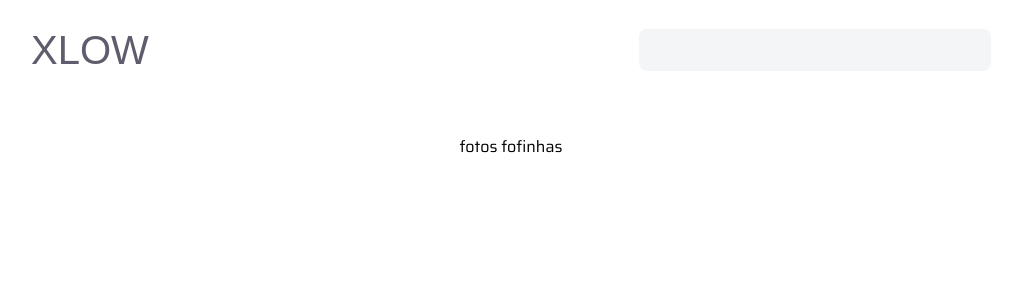
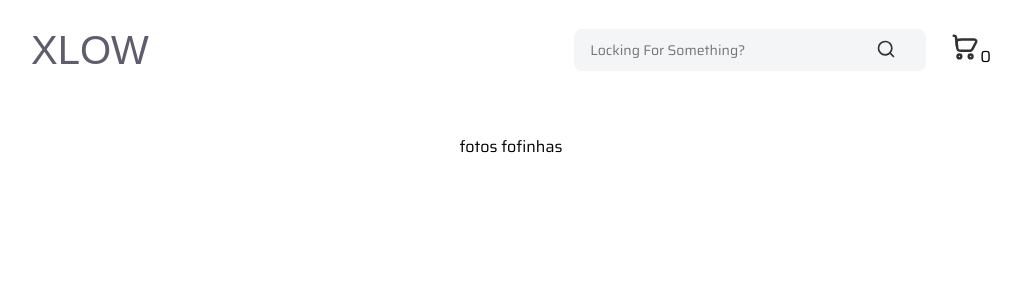
Before and after one commit to lelec0/DesafioXFlow, a Next.js app in the folder xlow/: page / in a window 1280 px wide. Shown: the top 300 px of the page, without its empty margins (129-1150 px from the left). Built offline with nearby package versions, Linux system fonts and the light colour scheme; a web font is replaced by a local one.

Commit message:
feat: header

```diff
--- a/xlow/src/app/globals.css
+++ b/xlow/src/app/globals.css
@@ -2,6 +2,7 @@
   --border-radius: 12px;
   --logo-color: #5d5d6d;
   --support-text: #737380;
+  --background-red: #de3838;
   --background-a: #f3f5f6;
 }
 
--- /dev/null
+++ b/xlow/src/components/Icons/cartIcon.tsx
@@ -0,0 +1,40 @@
+export function CartIcon() {
+  return (
+    <svg
+      width="30px"
+      height="30px"
+      viewBox="0 0 24 24"
+      fill="none"
+      xmlns="http://www.w3.org/2000/svg"
+    >
+      <path
+        opacity="0.1"
+        d="M5.60464 11.4417C5.79269 13.1343 5.88672 13.9805 6.45624 14.4903C7.02576 15 7.87723 15 9.58017 15H9.70588H13.4706H14.827C16.0002 15 16.5867 15 17.0627 14.7134C17.5387 14.4268 17.8132 13.9084 18.3621 12.8716L20.8303 8.20947C21.361 7.207 20.6343 6 19.5 6H9.70588H9.46906C7.38336 6 6.34051 6 5.74427 6.66616C5.14803 7.33231 5.2632 8.36878 5.49353 10.4417L5.60464 11.4417Z"
+        fill="#f3f5f6"
+      />
+      <path
+        d="M5.60464 11.4417C5.79269 13.1343 5.88672 13.9805 6.45624 14.4903C7.02576 15 7.87723 15 9.58017 15H9.70588H13.4706H14.827C16.0002 15 16.5867 15 17.0627 14.7134C17.5387 14.4268 17.8132 13.9084 18.3621 12.8716L20.8303 8.20947C21.361 7.207 20.6343 6 19.5 6V6H9.70588H9.46906C7.38336 6 6.34051 6 5.74427 6.66616C5.14803 7.33231 5.2632 8.36878 5.49353 10.4417L5.60464 11.4417Z"
+        stroke="#323232"
+        stroke-width="2"
+        stroke-linejoin="round"
+      />
+      <path
+        d="M3 3H3.5V3C4.1642 3 4.72218 3.49942 4.79553 4.15955L5.55558 11"
+        stroke="#323232"
+        stroke-width="2"
+        stroke-linecap="round"
+        stroke-linejoin="round"
+      />
+      <path
+        d="M9 19.5C9 20.3284 8.32843 21 7.5 21C6.67157 21 6 20.3284 6 19.5C6 18.6716 6.67157 18 7.5 18C8.32843 18 9 18.6716 9 19.5Z"
+        stroke="#323232"
+        stroke-width="2"
+      />
+      <path
+        d="M18 19.5C18 20.3284 17.3284 21 16.5 21C15.6716 21 15 20.3284 15 19.5C15 18.6716 15.6716 18 16.5 18C17.3284 18 18 18.6716 18 19.5Z"
+        stroke="#323232"
+        stroke-width="2"
+      />
+    </svg>
+  );
+}
--- /dev/null
+++ b/xlow/src/components/Icons/searchIcon.tsx
@@ -0,0 +1,29 @@
+export function SearchIcon() {
+  return (
+    <svg
+      width="20px"
+      height="20px"
+      viewBox="0 0 24 24"
+      fill="none"
+      xmlns="http://www.w3.org/2000/svg"
+    >
+      <path
+        opacity="0.1"
+        d="M19 11C19 15.4183 15.4183 19 11 19C6.58172 19 3 15.4183 3 11C3 6.58172 6.58172 3 11 3C15.4183 3 19 6.58172 19 11Z"
+        fill="#f3f5f6"
+      />
+      <path
+        d="M17 17L21 21"
+        stroke="#323232"
+        stroke-width="2"
+        stroke-linecap="round"
+        stroke-linejoin="round"
+      />
+      <path
+        d="M19 11C19 15.4183 15.4183 19 11 19C6.58172 19 3 15.4183 3 11C3 6.58172 6.58172 3 11 3C15.4183 3 19 6.58172 19 11Z"
+        stroke="#323232"
+        stroke-width="2"
+      />
+    </svg>
+  );
+}
--- /dev/null
+++ b/xlow/src/components/cart-input.tsx
@@ -0,0 +1,29 @@
+import { useLocalStorage } from "@/hooks/useLocalStorage";
+import { styled } from "styled-components";
+import { CartIcon } from "./Icons/cartIcon";
+
+const CartContainer = styled.div`
+  position: relative;
+`;
+const CartNumber = styled.span`
+  width: 20px;
+  height: 20px;
+  border-radius: 100%;
+  padding: 0 5px;
+  font-size: 10px;
+
+  background-color: var(--background-red);
+  color: white;
+
+  margin-left: -10px;
+`;
+
+export function CartInput() {
+  const { value } = useLocalStorage("cart-items");
+  return (
+    <CartContainer>
+      <CartIcon />
+      {value.length && <CartNumber>{value.length}</CartNumber>}
+    </CartContainer>
+  );
+}
--- a/xlow/src/components/header.tsx
+++ b/xlow/src/components/header.tsx
@@ -1,7 +1,8 @@
 "use client";
 import { styled } from "styled-components";
 import { Saira_Stencil_One } from "next/font/google";
-import { SearchInput } from "./search-input";
+import { SearchInputWithIcon } from "./search-input";
+import { CartInput } from "./cart-input";
 
 const sairaStencil = Saira_Stencil_One({
   weight: ["400"],
@@ -13,7 +14,15 @@ const HeaderTag = styled.header`
   align-items: center;
   justify-content: space-between;
   padding: 20px 160px;
+
+  > div {
+    display: flex;
+    align-items: center;
+    justify-content: center;
+    gap: 24px;
+  }
 `;
+
 const LogoTag = styled.a`
   color: var(--logo-color);
   font-weight: 400;
@@ -27,7 +36,10 @@ export function Header(props: HeaderProps) {
   return (
     <HeaderTag>
       <LogoTag className={sairaStencil.className}>XLOW</LogoTag>
-      <SearchInput />
+      <div>
+        <SearchInputWithIcon />
+        <CartInput />
+      </div>
     </HeaderTag>
   );
 }
--- a/xlow/src/components/search-input.tsx
+++ b/xlow/src/components/search-input.tsx
@@ -1,4 +1,5 @@
 import { styled } from "styled-components";
+import { SearchIcon } from "./Icons/searchIcon";
 
 export const SearchInput = styled.input`
   width: 352px;
@@ -14,3 +15,22 @@ export const SearchInput = styled.input`
   line-height: 22px;
   color: var(--support-text);
 `;
+
+const SearchInputContainer = styled.div`
+  position: relative;
+  width: 352px;
+
+  svg {
+    position: absolute;
+    right: 30px;
+    top: 10px;
+  }
+`;
+export function SearchInputWithIcon() {
+  return (
+    <SearchInputContainer>
+      <SearchInput placeholder="Locking For Something?" />
+      <SearchIcon />
+    </SearchInputContainer>
+  );
+}
--- /dev/null
+++ b/xlow/src/hooks/useLocalStorage.tsx
@@ -0,0 +1,25 @@
+import { useState } from "react";
+
+export function useLocalStorage<T>(item: string) {
+  const [value, setValue] = useState(() => {
+    const storedValue = localStorage.getItem(item);
+    if (storedValue) {
+      try {
+        return JSON.parse(storedValue);
+      } catch (error) {
+        console.error("Error parsing stored value:", error);
+      }
+    }
+    return "";
+  });
+
+  const updateLocalStorage = (newValue: T) => {
+    setValue(newValue);
+    localStorage.setItem(item, JSON.stringify(newValue));
+  };
+
+  return {
+    value,
+    updateLocalStorage,
+  };
+}
```
